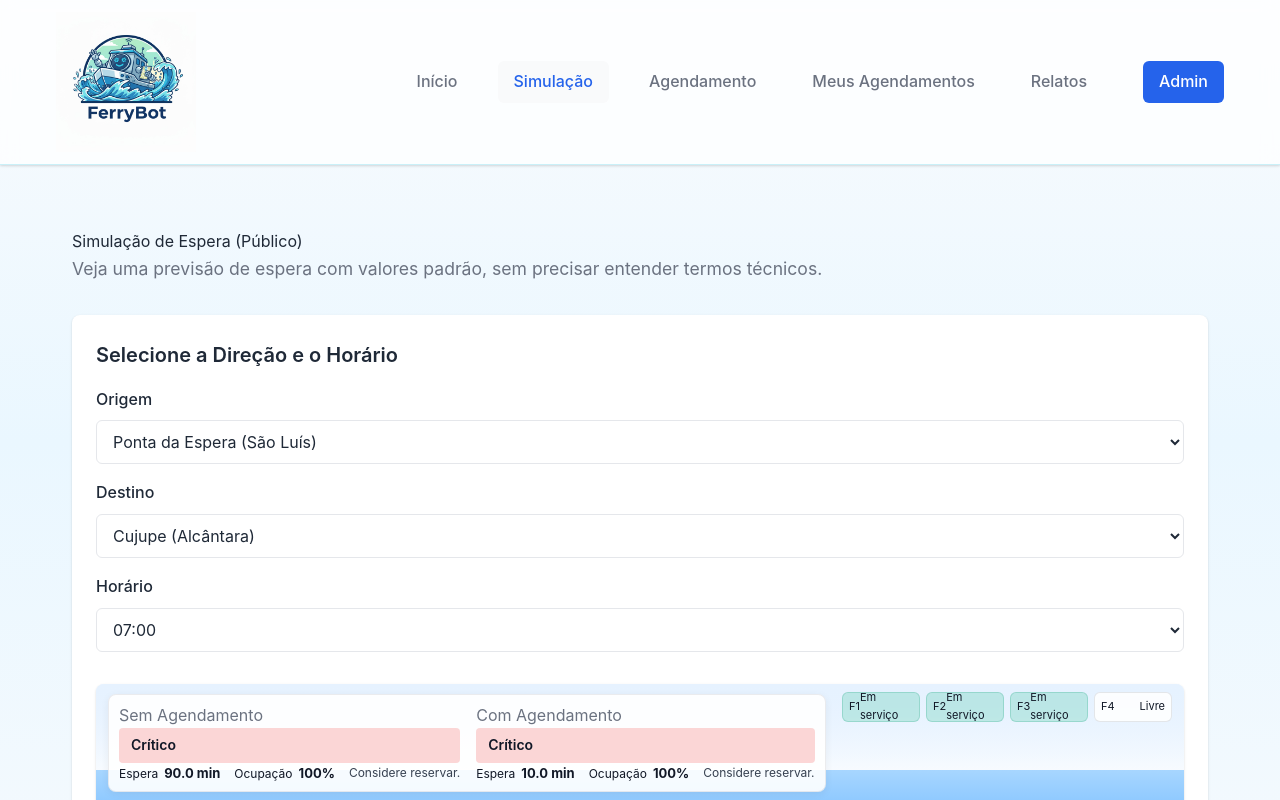
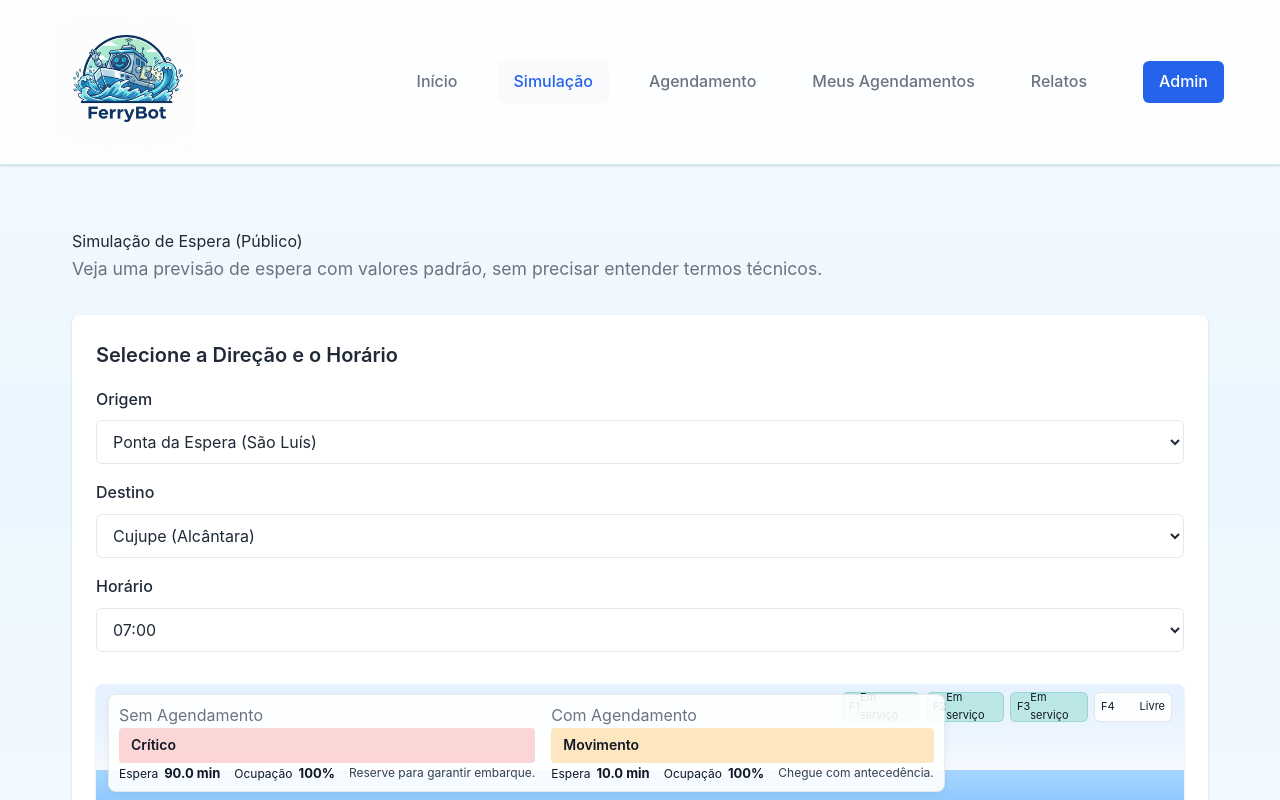
Before and after one commit to JoberthCastro/Simulacao_Avalicao_FerryBoat, a React (Vite) app: page /simulacao in a window 1280 px wide. Both pictures are taken after a click on the button "Simular". Shown: the top 800 px of the page. Built offline with nearby package versions, Linux system fonts and the light colour scheme.

Commit message:
Corrigindo niveis de criticidade

```diff
--- a/src/components/FerryAnimation/FerryAnimation.jsx
+++ b/src/components/FerryAnimation/FerryAnimation.jsx
@@ -152,14 +152,24 @@ function FerryAnimation({
 
   const toInsight = (m) => {
     const utilizationPct = Math.max(0, Math.min(100, (m.utilization || 0) * 100));
+    const waitMinutes = (m.waitTime || 0);
+
+    // Classificação combinando ocupação e tempo de espera
+    // - Crítico: espera muito alta ou ocupação extrema com espera relevante
+    // - Movimento: sinais de aperto (espera moderada ou alta ocupação)
+    // - Tranquilo: caso contrário
     let status = 'Tranquilo';
-    if (utilizationPct >= 85) status = 'Crítico';
-    else if (utilizationPct >= 60) status = 'Movimento';
+    if (waitMinutes >= 60 || (utilizationPct >= 95 && waitMinutes >= 20)) {
+      status = 'Crítico';
+    } else if (waitMinutes >= 20 || utilizationPct >= 75) {
+      status = 'Movimento';
+    }
+
     let tip = 'Boa janela para viajar.';
     if (status === 'Movimento') tip = 'Chegue com antecedência.';
-    if (status === 'Crítico') tip = 'Considere reservar.';
+    if (status === 'Crítico') tip = 'Reserve para garantir embarque.';
     return {
-      waitMinutes: (m.waitTime || 0),
+      waitMinutes,
       utilizationPct,
       queueLength: (m.queueLength || 0),
       status,
```
